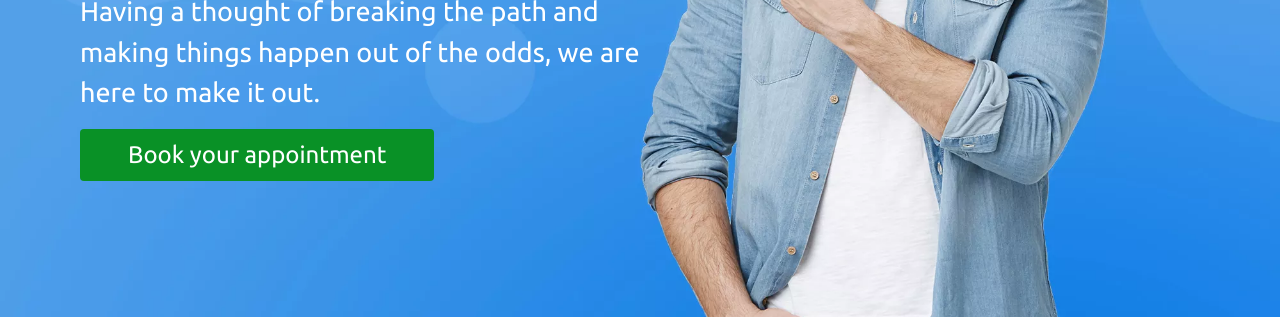
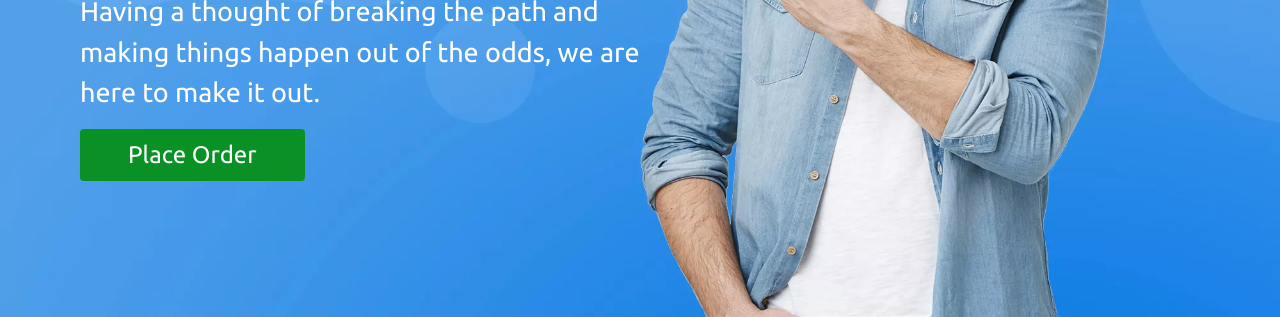
Before and after one commit to gowdhamp/portfolio-ays, a plain HTML site: page index.html in a window 1280 px wide. Shown: the part 483-800 px from the top of the page. Drawn offline with nearby package versions, Linux system fonts and the light colour scheme.

Commit message:
Update index.html

```diff
--- a/index.html
+++ b/index.html
@@ -87,7 +87,7 @@
                 <div class="text-3 fw-bold text-dark">Enhancement begins with the Endorcement</div>
                 <div class="text-1 text-white">Having a thought of breaking the path and making things happen out of the odds, we are here to make it out.</div>
                 <!-- <div class="text-3">And We are <span class="typing"></span></div> -->
-                <a class="d-inline-block text-white fs-4 py-2 px-5 mt-3 fw-normal rounded-2" href="#">Book your appointment</a>
+                <a class="d-inline-block text-white fs-4 py-2 px-5 mt-3 fw-normal rounded-2" href="#">Place Order</a>
             </div>
         </div>
     </section>
```
